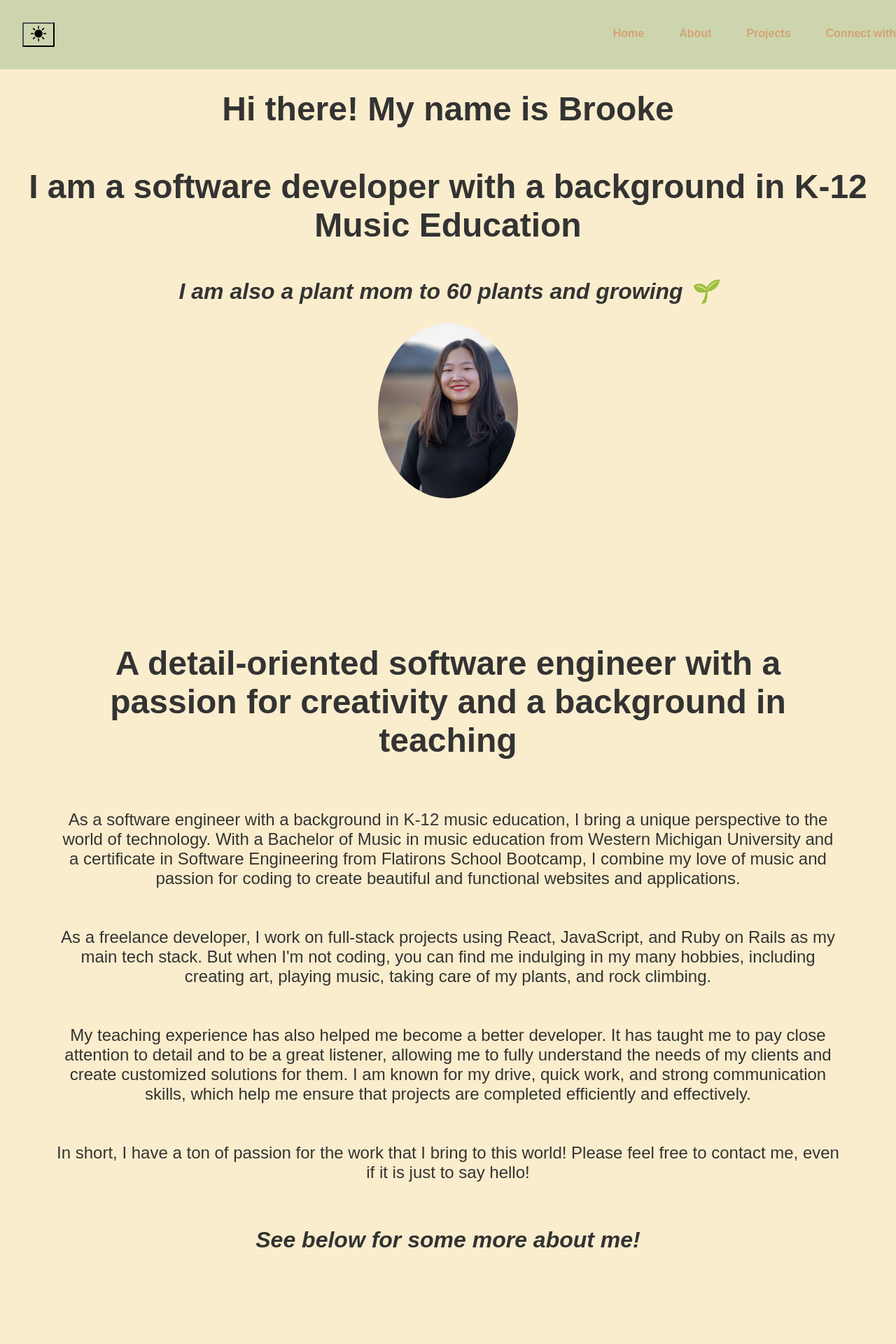
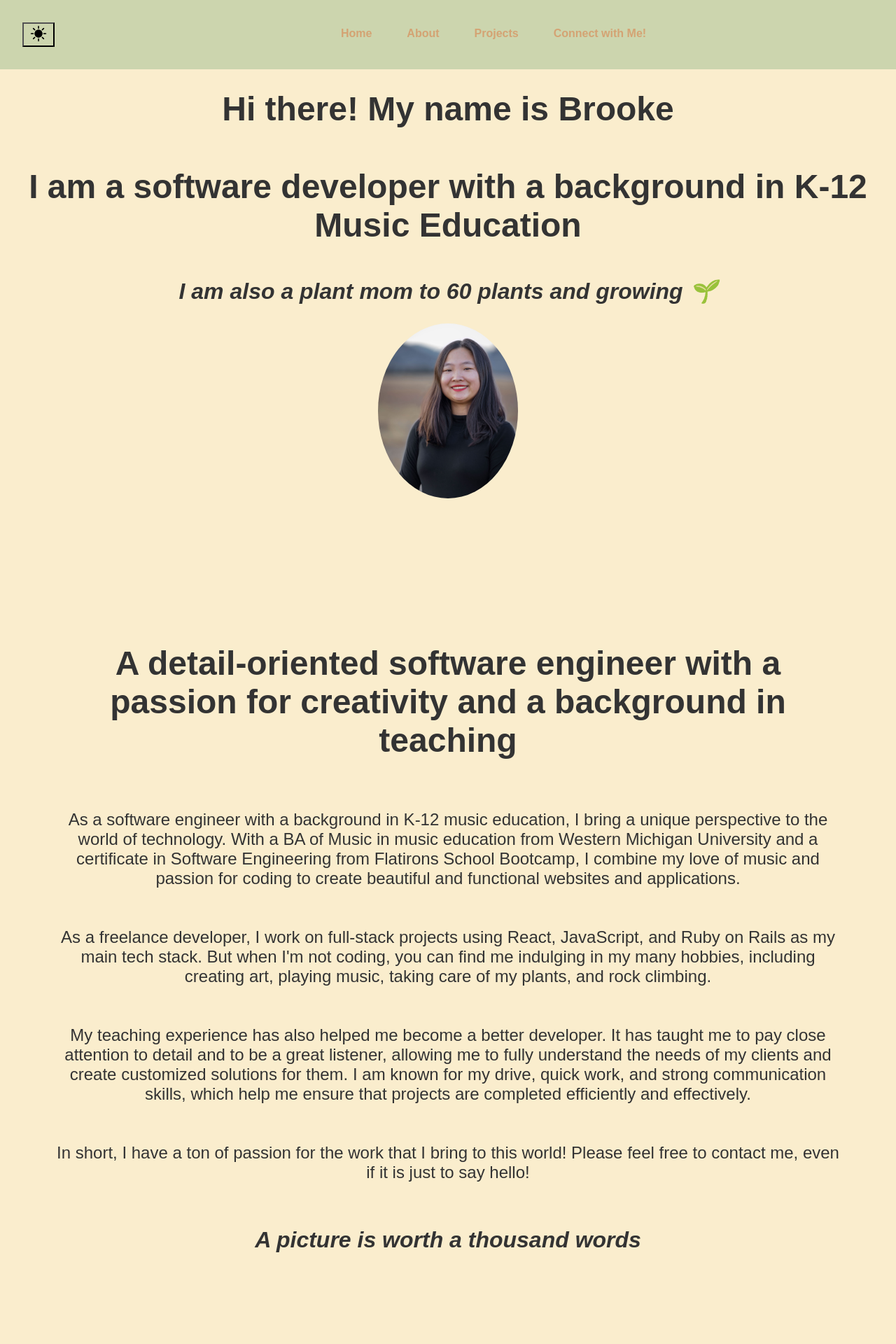
Before and after one commit to brooke-dev/brooke-portfolio, a React (Create React App) app in the folder client/: page /about in a window 1280 px wide. Shown: the top 1920 px of the page at 70% size. Built offline with nearby package versions, Linux system fonts and the light colour scheme.

Commit message:
css not 100% what I want in the nav bar

```diff
--- a/client/src/NavBarFolder/About.js
+++ b/client/src/NavBarFolder/About.js
@@ -7,7 +7,7 @@ function About() {
   <section id ="about">
     <h1> A detail-oriented software engineer with a passion for creativity and a background in teaching</h1>
 
-    <p>As a software engineer with a background in K-12 music education, I bring a unique perspective to the world of technology. With a Bachelor of Music in music education from Western Michigan University and a certificate in Software Engineering from Flatirons School Bootcamp, I combine my love of music and passion for coding to create beautiful and functional websites and applications. </p>
+    <p>As a software engineer with a background in K-12 music education, I bring a unique perspective to the world of technology. With a BA of Music in music education from Western Michigan University and a certificate in Software Engineering from Flatirons School Bootcamp, I combine my love of music and passion for coding to create beautiful and functional websites and applications. </p>
 
     <p> As a freelance developer, I work on full-stack projects using React, JavaScript, and Ruby on Rails as my main tech stack. But when I'm not coding, you can find me indulging in my many hobbies, including creating art, playing music, taking care of my plants, and rock climbing. </p>
 
@@ -15,7 +15,7 @@ function About() {
 
     <p> In short, I have a ton of passion for the work that I bring to this world! Please feel free to contact me, even if it is just to say hello!</p>
 
-    <h2> See below for some more about me!</h2>
+    <h2> A picture is worth a thousand words</h2>
   </section>
   );
 }
--- a/client/src/NavBarFolder/NavBar.css
+++ b/client/src/NavBarFolder/NavBar.css
@@ -2,15 +2,15 @@ nav {
     background-color: rgb(204, 213, 174);
     color: white;
     display: flex;
-    justify-content: flex-end; /* update justify-content to push links to the right */
+    /* justify-content: flex-end; update justify-content to push links to the right */
+    justify-content: space-between;
     align-items: center;
     padding: 2rem;
     position: fixed;
     top: 0;
     left: 0;
     width: 100%;
-    /* width: 98%; If i change this to 98, it shows back up.*/
-    z-index: 999;
+    z-index: 9999;
   }
 
 nav button{
@@ -32,6 +32,9 @@ nav button img {
     margin-right: 40px; /* add more space to the right for the first link */
   }
 
+  nav a:last-child {
+    margin-right: auto;
+  }
 
   @media (max-width: 768px) {
   /* modify the padding to accommodate smaller screen sizes */
--- a/client/src/NavBarFolder/NavBar.js
+++ b/client/src/NavBarFolder/NavBar.js
@@ -16,11 +16,6 @@ function NavBar({isDarkMode, setIsDarkMode}) {
       <button onClick={toggleDarkMode}>
         <img src={isDarkMode ? lightmode : darkmode} alt="Toggle dark mode" />
       </button>
-      {/* <NavLink to="/" style={{marginRight: '20px'}} >Home</NavLink>
-      <NavLink to="/about">About</NavLink>
-      <NavLink to="/projects">Projects</NavLink>
-      <NavLink to="/connect">Connect with Me!</NavLink> */}
-
       <Link to="home" smooth={true} duration={500}>Home</Link>
       <Link to="about" smooth={true} duration={500}>About</Link>
       <Link to="projects" smooth={true} duration={500}>Projects</Link>
```
